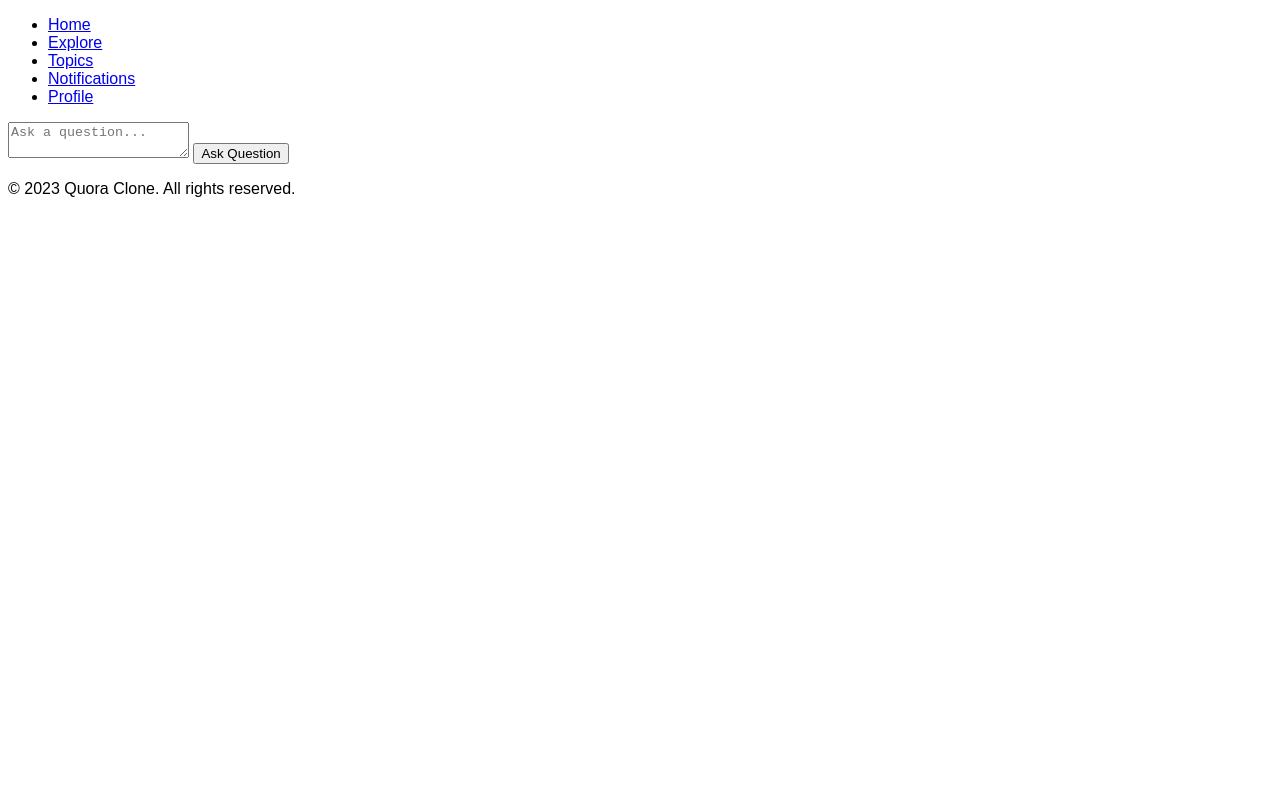
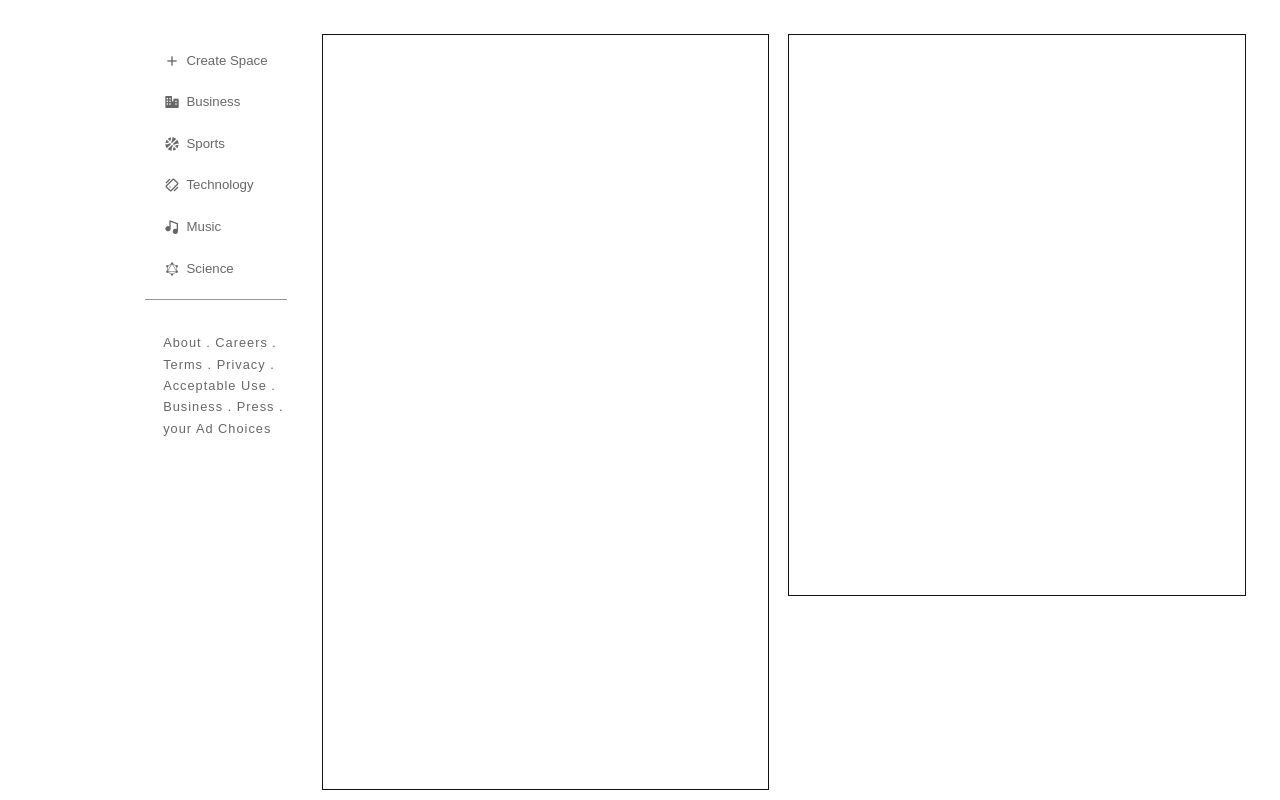
Before and after one commit to 007aneesh/fed, a plain HTML site: page index.html in a window 1280 px wide. Drawn offline with nearby package versions, Linux system fonts and the light colour scheme.

Commit message:
home section edited

```diff
--- a/index.css
+++ b/index.css
@@ -23,3 +23,97 @@ body {
   border: 1px solid #ccc;
   background-color: #f9f9f9;
 }
+.home{
+  display: flex;
+  flex-direction: row;
+  padding: 1rem;
+  padding-bottom: 0;
+  /* align-items: center; */
+  /* justify-content: center; */
+
+}
+.home .left{
+  /* border: 1px solid #111; */
+  height: 70vh;
+  width: 23%;
+  margin: 0.6rem;
+}
+.home .middle{
+  border: 1px solid #111;
+  margin: 0.6rem;
+  height: 94.3vh;
+  margin-bottom: 0;
+  width: 38%;
+  overflow-y: scroll;
+}
+.home .right{
+  border: 1px solid #111;
+  height: 70vh;
+  width: 39%;
+  margin: 0.6rem;
+}
+.left .menu, .left .menu-links{
+  display: flex;
+  justify-content: right;
+  padding-right: 1rem;
+
+}
+.left .menu .menubar{
+  padding: 0.5rem;
+  display: flex;
+  flex-direction: column;
+  align-items: start;
+  border-bottom: 1px solid #999;
+}
+.left .menu-links .links{
+  padding: 0rem;
+  display: flex;
+  flex-direction: column;
+  align-items: start;
+  margin-top: 2rem;
+}
+.left .menu .menubar .menu-btn{
+  display: flex;
+  flex-direction: row;
+  width: 100%;
+  align-items: start;
+  justify-content:flex-start;
+  padding: 0.7rem;
+  border-radius: 3px;
+  cursor: pointer;
+  margin-bottom: 0.2rem;
+}
+.left .menu-links .links .link{
+  display: flex;
+  flex-direction: row;
+  width: 100%;
+  align-items: start;
+  justify-content:flex-start;
+  padding: 0.2rem;
+  /* border-radius: 3px; */
+  cursor: pointer;
+
+}
+.left .menu .menubar .menu-btn:hover{
+  background-color: #b6b5b572;
+}
+.left .menu .menubar .menu-btn .menu-text{
+  margin-top: 0;
+  margin-bottom: 0;
+  font-weight: 200;
+  color: #686767;
+
+}
+.left .menu .menubar .menu-btn i{
+  padding-right: 0.4rem;
+  color: #686767;
+}
+.left .menu-links .links .link a{
+  font-size: 0.8rem;
+  text-decoration: none;
+  color: #686767;
+  letter-spacing: 1px;
+}
+.left .menu-links .links .link a span:hover{
+  text-decoration: underline;
+}
--- a/index.html
+++ b/index.html
@@ -6,9 +6,10 @@
   <title>Quora Clone</title>
   <link rel="icon" href="//qsf.fs.quoracdn.net/-4-ans_frontend_assets.favicon-new.ico-26-e7e93fe0a7fbc991.ico">
   <link rel="stylesheet" href="index.css">
+  <link href='https://unpkg.com/boxicons@2.1.4/css/boxicons.min.css' rel='stylesheet'>
 </head>
 <body>
-  <header>
+  <!-- <header>
     <nav>
       <ul>
         <li><a href="#">Home</a></li>
@@ -18,23 +19,84 @@
         <li><a href="#">Profile</a></li>
       </ul>
     </nav>
-  </header>
+  </header> -->
 
   <main>
-    <div class="question-form">
-      <textarea id="questionContent" placeholder="Ask a question..."></textarea>
-      <button id="askQuestion">Ask Question</button>
+    <!-- <div class="post-form">
+      <textarea id="postContent" placeholder="Write your post..."></textarea>
+      <button id="addPost">Add Post</button>
     </div>
+    <div class="posts" id="posts">
+      Posts will be added here dynamically
+    </div> -->
 
-    <div class="questions">
-      <!-- Questions and answers will be added here dynamically -->
-    </div>
+    <section class="home">
+      <div class="left">
+        <div class="menu">
+          <div class="menubar">
+
+            <div class="menu-btn">
+              <i class='bx bx-plus' ></i>
+              <h5 class="menu-text">Create Space</h5>
+            </div>
+
+            <div class="menu-btn">
+              <i class='bx bxs-business'></i>
+              <h5 class="menu-text">Business</h5>
+            </div>
+
+            <div class="menu-btn">
+              <i class='bx bxs-basketball' ></i>
+              <h5 class="menu-text">Sports</h5>
+            </div>
+
+            <div class="menu-btn">
+              <i class='bx bx-mobile-vibration'></i>
+              <h5 class="menu-text">Technology</h5>
+            </div>
+
+            <div class="menu-btn">
+              <i class='bx bxs-music'></i>
+              <h5 class="menu-text">Music</h5>
+            </div>
+
+            <div class="menu-btn">
+              <i class='bx bxl-graphql'></i>
+              <h5 class="menu-text">Science</h5>
+            </div>
+
+          </div>
+        </div>
+        <div class="menu-links">
+          <div class="links">
+            <div class="link">
+              <a href="#"><span>About</span> . <span>Careers</span> .</a>
+            </div>
+            <div class="link">
+              <a href="#"><span>Terms</span> . <span>Privacy</span> .</a>
+            </div>
+            <div class="link">
+              <a href="#"><span>Acceptable Use</span> .</a>
+            </div>
+            <div class="link">
+              <a href="#"><span>Business</span> . <span>Press</span> .</a>
+            </div>
+            <div class="link">
+              <a href="#"><span>your Ad Choices</span></a>
+            </div>
+          </div>
+        </div>
+      </div>
+      <div class="middle"></div>
+      <div class="right"></div>
+    </section>
   </main>
 
-  <footer>
+  <!-- <footer>
     <p>&copy; 2023 Quora Clone. All rights reserved.</p>
-  </footer>
+  </footer> -->
 
   <script src="index.js"></script>
+  <script src="https://unpkg.com/boxicons@2.1.4/dist/boxicons.js"></script>
 </body>
 </html>
```
